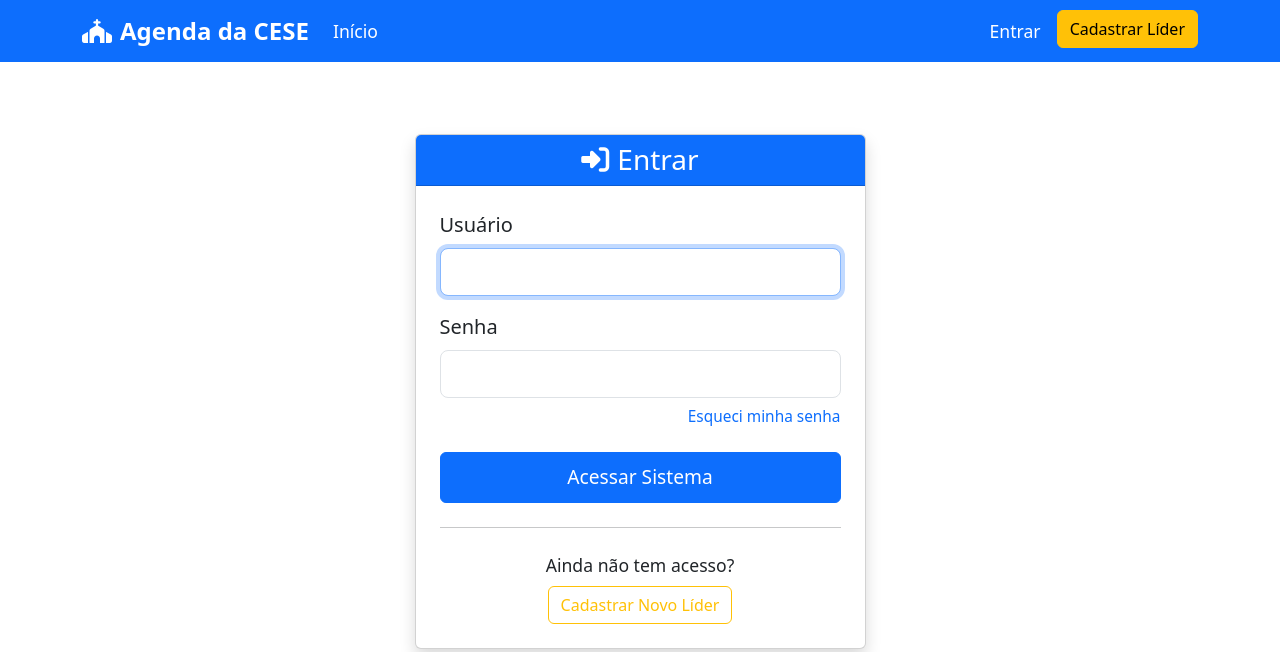
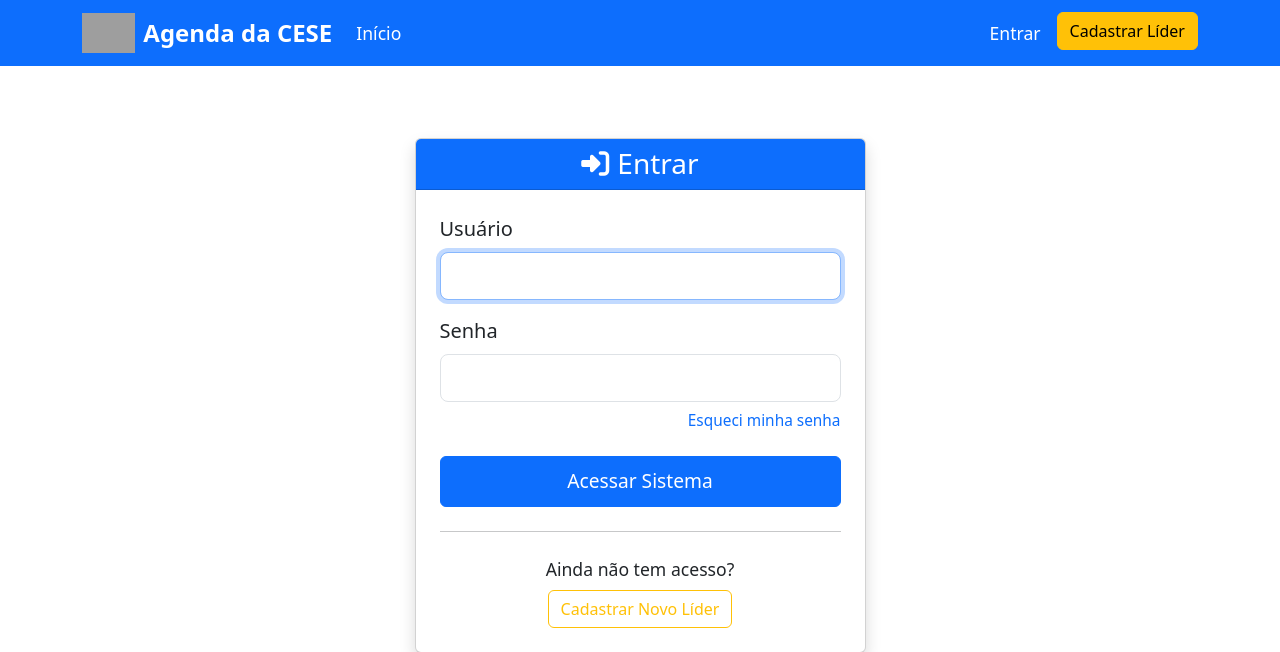
Before and after one commit to ricardore9/projeto-curso-git, a PHP site: page /login.php in a window 1280 px wide. Shown: the top 652 px of the page. Run offline with PHP 8.4, Linux system fonts and the light colour scheme; some libraries are stand-ins or nearby versions; grey boxes are pictures that could not be loaded.

Commit message:
Update header logo and finalize system
- Replaced the generic church icon in `includes/header.php` with the custom `logo-cese-br.png` as requested.
- Created `assets/img/` directory structure to accommodate the logo files.
- Verified all previous fixes (SQL migration, Profile update) are included and functional.

```diff
--- a/includes/header.php
+++ b/includes/header.php
@@ -30,8 +30,9 @@ if (!defined('BASE_URL')) {
 
 <nav class="navbar navbar-expand-lg navbar-dark bg-primary mb-4">
     <div class="container">
-        <a class="navbar-brand" href="<?php echo BASE_URL; ?>">
-            <i class="fas fa-church me-2"></i>Agenda da CESE
+        <a class="navbar-brand d-flex align-items-center" href="<?php echo BASE_URL; ?>">
+            <img src="<?php echo BASE_URL; ?>assets/img/logo-cese-br.png" alt="Logo CESE" style="height: 40px;" class="me-2">
+            Agenda da CESE
         </a>
         <button class="navbar-toggler" type="button" data-bs-toggle="collapse" data-bs-target="#navbarMain">
             <span class="navbar-toggler-icon"></span>
```
